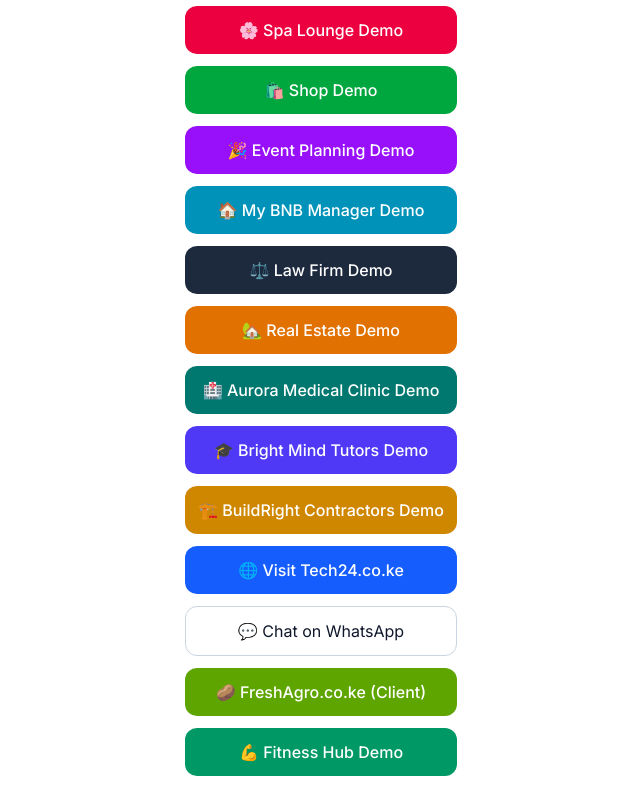
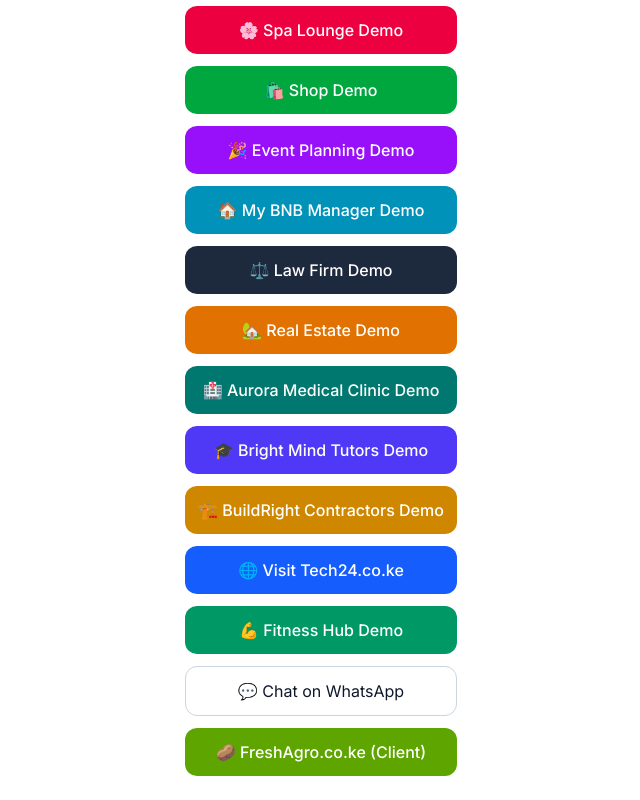
Before and after one commit to tech24-ke/tech24-web, a Next.js app: page /bio in a window 1280 px wide. Shown: the part 230-1030 px from the top of the page, without its empty margins (319-959 px from the left). Built offline with nearby package versions, Linux system fonts and the light colour scheme.

Commit message:
fitness moved to demo

```diff
--- a/src/app/bio/page.tsx
+++ b/src/app/bio/page.tsx
@@ -103,6 +103,14 @@
           🌐 Visit Tech24.co.ke
         </a>
 
+         {/* Fitness Demo */}
+        <a
+          href="https://fitness.tech24.co.ke"
+          className="block rounded-xl bg-emerald-600 text-white py-3 font-medium hover:bg-emerald-700"
+        >
+          💪 Fitness Hub Demo
+        </a>
+
         {/* WhatsApp */}
         <a
           href="https://wa.me/254748699460"
@@ -119,13 +127,7 @@
           🥔 FreshAgro.co.ke (Client)
         </a>
 
-        {/* Fitness Demo */}
-        <a
-          href="https://fitness.tech24.co.ke"
-          className="block rounded-xl bg-emerald-600 text-white py-3 font-medium hover:bg-emerald-700"
-        >
-          💪 Fitness Hub Demo
-        </a>
+
       </div>
     </main>
   );
```
